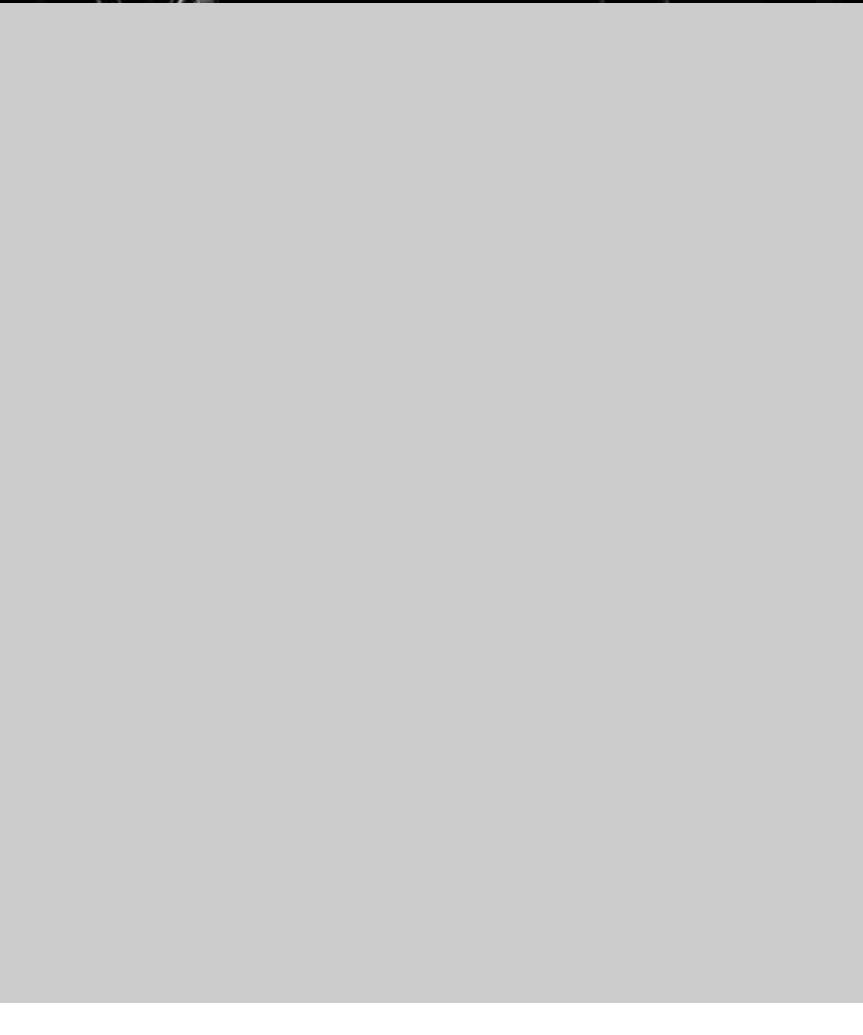
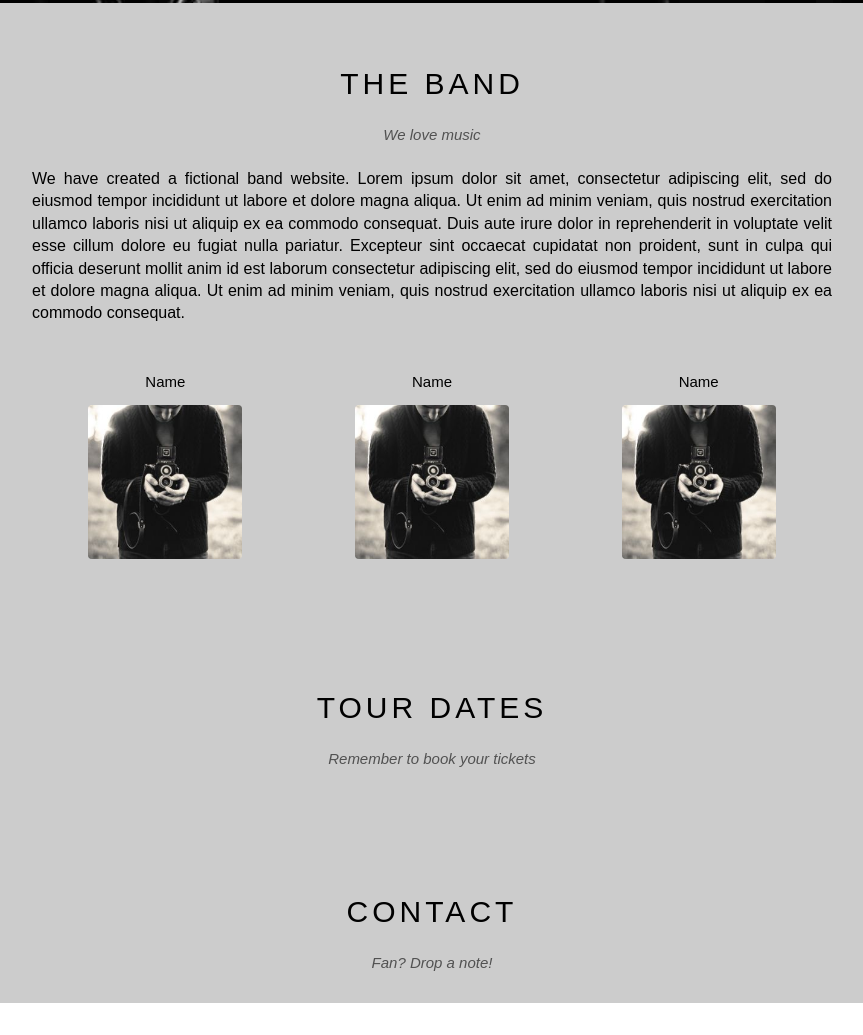
Before and after one commit to batthanhvan/The-band, a plain HTML site: page index.html in a window 1280 px wide. Shown: the part 683-1718 px from the top of the page, without its empty margins (208-1071 px from the left). Before the commit the page ends 1686 px from the top, so only its background shows below. Drawn offline with Linux system fonts and the light colour scheme.

Commit message:
Team section CSS (#2)
* header_css

* Navigation CSS

* Header search CSS

* Header fixed CSS

* Slider CSS

* About section CSS

* Team section CSS

```diff
--- a/assets/css/style.css
+++ b/assets/css/style.css
@@ -17,6 +17,10 @@
 3. Màu sắc
 4. Kiểu dáng (kiểu chữ, hình tròn, vuông,..v..v..)
 */
+
+.clear {
+    clear: both;
+}
 
 html{
     font-family: Arial, Helvetica, sans-serif;
@@ -121,7 +125,7 @@ html{
     position: relative;
     margin-top: 46px;
     padding-top: 50%;
-    background: url('/assets/img/chicago.jpg') top center / cover no-repeat;
+    background: url('/assets/img/slider/chicago.jpg') top center / cover no-repeat;
 }
 
 #slider .text-content{
@@ -154,6 +158,59 @@ html{
     background: #ccc;
 }
 
+#content .content-section{
+    width: 800px;
+    padding: 64px 0;
+    margin-left: auto;
+    margin-right: auto;
+
+}
+
+#content .section-heading{
+    font-size: 30px;
+    font-weight: 500;
+    text-align: center;
+    letter-spacing: 4px;
+}
+
+#content .section-sub-heading {
+    font-size: 15px;
+    text-align: center;
+    margin-top: 25px;
+    font-style: italic;
+    opacity: 0.6;
+
+}
+
+#content .about-text {
+    margin-top: 25px;
+    text-align: justify;
+    line-height: 1.4;
+}
+
+#content .member-list {
+    margin-top: 48px;
+    /* overflow: hidden; */
+}
+
+#content .member-item {
+    float: left;
+    width: calc(100%/3);
+    text-align: center;
+
+}
+
+#content .member-name {
+    font-size: 15px;
+}
+
+#content .member-img {
+    width: 154px;
+    margin-top: 15px;
+    border-radius: 4px;
+
+}
+
 #footer{
 
 }
--- a/index.html
+++ b/index.html
@@ -60,6 +60,55 @@
         </div>
 
         <div id="content">
+            <!-- About section -->
+            <div class="content-section">
+                <h2 class="section-heading">THE BAND</h2>
+                <p class="section-sub-heading">We love music</p>
+                <p class="about-text">
+                    We have created a fictional band website. Lorem ipsum dolor sit amet, consectetur adipiscing elit, sed do eiusmod tempor incididunt ut labore et dolore magna aliqua. Ut enim ad minim veniam, quis nostrud exercitation ullamco laboris nisi ut aliquip ex ea commodo consequat. Duis aute irure dolor in reprehenderit in voluptate velit esse cillum dolore eu fugiat nulla pariatur. Excepteur sint occaecat cupidatat non proident, sunt in culpa qui officia deserunt mollit anim id est laborum consectetur adipiscing elit, sed do eiusmod tempor incididunt ut labore et dolore magna aliqua. Ut enim ad minim veniam, quis nostrud exercitation ullamco laboris nisi ut aliquip ex ea commodo consequat.
+                </p>
+
+                <div class="member-list">
+                    <div class="member-item">
+                        <p class="member-name">
+                            Name
+                        </p>
+                        <img src="./assets/img/band/bandmember.jpg" alt="Name" class="member-img">
+                    </div>
+
+                    <div class="member-item">
+                        <p class="member-name">
+                            Name
+                        </p>
+                        <img src="./assets/img/band/bandmember.jpg" alt="Name" class="member-img">
+                    </div>
+
+                    <div class="member-item">
+                        <p class="member-name">
+                            Name
+                        </p>
+                        <img src="./assets/img/band/bandmember.jpg" alt="Name" class="member-img">
+                    </div>
+                    <div class="clear"></div>
+                </div>
+
+
+
+            </div>
+
+            <!-- Tour section -->
+            <div class="content-section">
+                <h2 class="section-heading">TOUR DATES</h2>
+                <p class="section-sub-heading">Remember to book your tickets</p>
+
+            </div>
+
+            <!-- Contact section -->
+            <div class="content-section">
+                <h2 class="section-heading">CONTACT</h2>
+                <p class="section-sub-heading">Fan? Drop a note!</p>
+
+            </div>
 
         </div>
 
```
Also changed, not shown: assets/img/band/bandmember.jpg (added), assets/img/slider/chicago.jpg (added).
